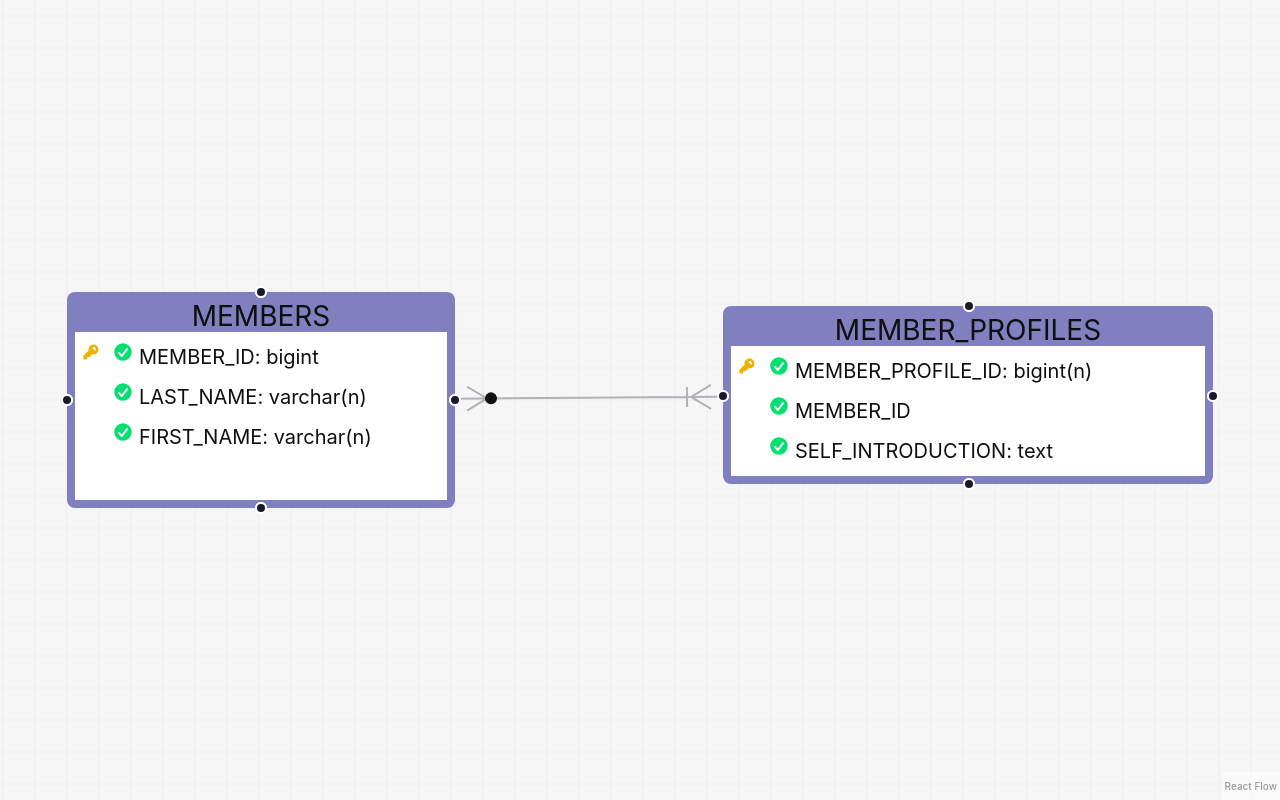
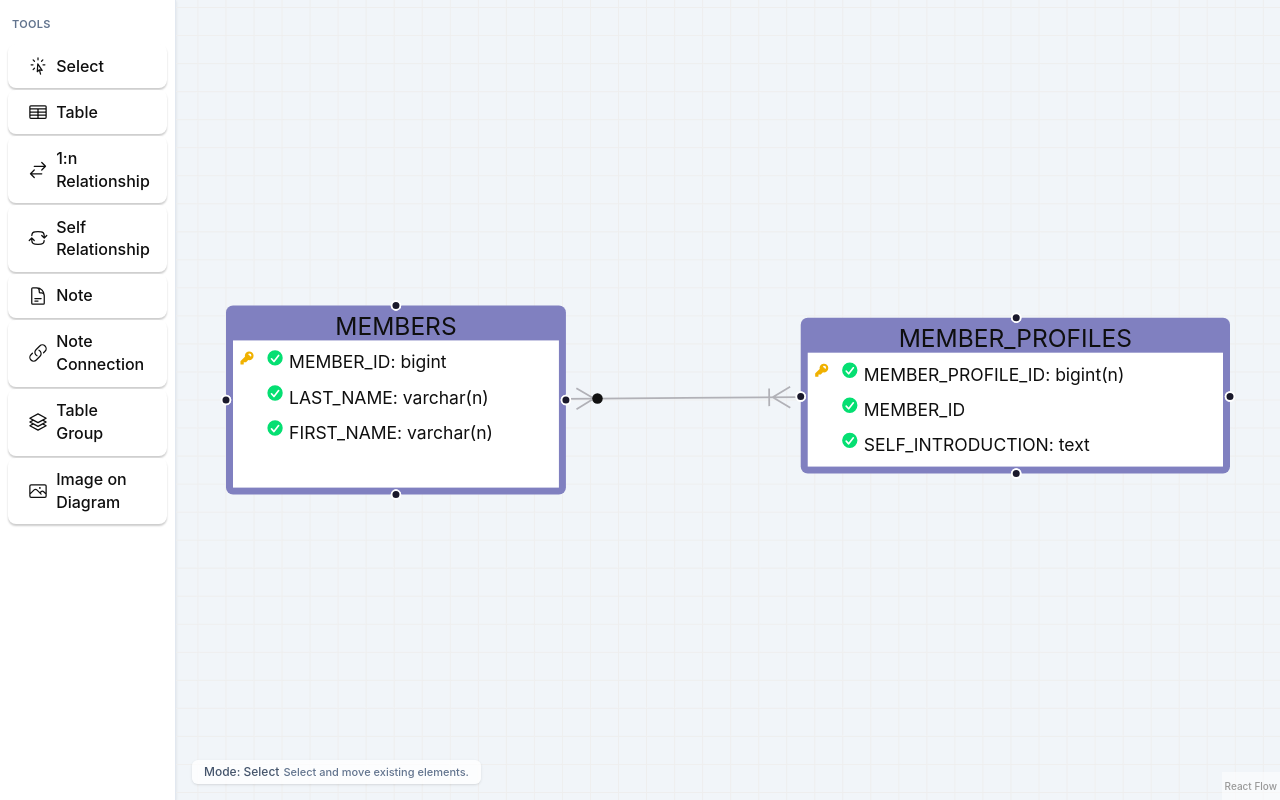
Before and after one commit to s-kai273/ersflute, a React (Vite) app: page / in a window 1280 px wide. Built offline with nearby package versions, Linux system fonts and the light colour scheme.

Commit message:
add tool bar for left side

```diff
--- a/src-tauri/app/tauri.conf.json
+++ b/src-tauri/app/tauri.conf.json
@@ -14,8 +14,8 @@
     "windows": [
       {
         "title": "ersflute",
-        "width": 800,
-        "height": 600
+        "width": 1280,
+        "height": 900
       }
     ],
     "security": {
--- a/src/components/organisms/dbDiagram/index.tsx
+++ b/src/components/organisms/dbDiagram/index.tsx
@@ -1,5 +1,16 @@
 import "@xyflow/react/dist/style.css";
-import { Table } from "../../../types/table";
+import { useState } from "react";
+import {
+  ArrowPathRoundedSquareIcon,
+  ArrowsRightLeftIcon,
+  CursorArrowRaysIcon,
+  DocumentTextIcon,
+  LinkIcon,
+  PhotoIcon,
+  Square3Stack3DIcon,
+  TableCellsIcon,
+} from "@heroicons/react/24/outline";
+import clsx from "clsx";
 import {
   Background,
   BackgroundVariant,
@@ -8,6 +19,7 @@ import {
   ReactFlow,
   useNodesState,
 } from "@xyflow/react";
+import { Table } from "../../../types/table";
 import { TableNode } from "../../molecules/tableNode";
 import { CardinalityEdge } from "../../molecules/cardinalityEdge";
 import { CardinalityEdgeData } from "../../molecules/cardinalityEdge/types";
@@ -71,11 +83,143 @@ function createEdges(tables: Table[]): Edge[] {
 const initialNodes = createNodes(tables);
 const initialEdges = createEdges(tables);
 
+const diagramTools = [
+  {
+    id: "select",
+    label: "Select",
+    icon: CursorArrowRaysIcon,
+    description: "Select and move existing elements.",
+  },
+  {
+    id: "table",
+    label: "Table",
+    icon: TableCellsIcon,
+    description: "Create a new table by clicking on the canvas.",
+  },
+  {
+    id: "oneToManyRelationship",
+    label: "1:n Relationship",
+    icon: ArrowsRightLeftIcon,
+    description: "Draw a one-to-many relationship between two tables.",
+  },
+  {
+    id: "selfRelationship",
+    label: "Self Relationship",
+    icon: ArrowPathRoundedSquareIcon,
+    description: "Connect a table to itself.",
+  },
+  {
+    id: "note",
+    label: "Note",
+    icon: DocumentTextIcon,
+    description: "Add a note to the canvas.",
+  },
+  {
+    id: "noteConnection",
+    label: "Note Connection",
+    icon: LinkIcon,
+    description: "Link an existing note to a table.",
+  },
+  {
+    id: "tableGroup",
+    label: "Table Group",
+    icon: Square3Stack3DIcon,
+    description: "Group tables together for layout control.",
+  },
+  {
+    id: "imageOnDiagram",
+    label: "Image on Diagram",
+    icon: PhotoIcon,
+    description: "Place a reference image on the canvas.",
+  },
+] as const;
+
+type DiagramMode = (typeof diagramTools)[number]["id"];
+
+type ModeSettings = {
+  cursorClass: string;
+  nodesDraggable: boolean;
+  nodesConnectable: boolean;
+  elementsSelectable: boolean;
+  selectionOnDrag: boolean;
+};
+
+const selectSettings: ModeSettings = {
+  cursorClass: "cursor-default",
+  nodesDraggable: true,
+  nodesConnectable: true,
+  elementsSelectable: true,
+  selectionOnDrag: true,
+};
+
+const creationSettings: ModeSettings = {
+  cursorClass: "cursor-crosshair",
+  nodesDraggable: false,
+  nodesConnectable: false,
+  elementsSelectable: false,
+  selectionOnDrag: false,
+};
+
+const connectionSettings: ModeSettings = {
+  cursorClass: "cursor-crosshair",
+  nodesDraggable: false,
+  nodesConnectable: true,
+  elementsSelectable: true,
+  selectionOnDrag: false,
+};
+
+const modeSettings: Record<DiagramMode, ModeSettings> = {
+  select: { ...selectSettings },
+  table: { ...creationSettings },
+  oneToManyRelationship: { ...connectionSettings },
+  selfRelationship: { ...connectionSettings },
+  note: { ...creationSettings },
+  noteConnection: { ...connectionSettings },
+  tableGroup: { ...creationSettings },
+  imageOnDiagram: { ...creationSettings },
+};
+
 export const DbDiagram = () => {
   const [nodes, _, onNodesChange] = useNodesState(initialNodes);
+  const [activeMode, setActiveMode] = useState<DiagramMode>("select");
+  const activeTool = diagramTools.find((tool) => tool.id === activeMode)!;
+  const activeModeSettings = modeSettings[activeMode];
+
   return (
-    <div className="w-screen h-screen">
+    <div className="flex h-screen w-screen bg-slate-100">
+      <aside className="flex w-44 flex-col border-r border-slate-200 bg-white/95 py-3 shadow-sm backdrop-blur">
+        <header className="px-3 pb-2 text-[11px] font-semibold uppercase tracking-wide text-slate-500">
+          Tools
+        </header>
+        <nav className="flex-1 space-y-0.5 px-2">
+          {diagramTools.map((tool) => {
+            const Icon = tool.icon;
+            const isActive = tool.id === activeMode;
+            return (
+              <button
+                key={tool.id}
+                type="button"
+                className={clsx(
+                  "flex w-full items-center gap-2 rounded-md px-2.5 py-2 text-left text-sm transition",
+                  isActive
+                    ? "bg-slate-200 text-slate-900 shadow-inner"
+                    : "text-slate-600 hover:bg-slate-100 hover:text-slate-900"
+                )}
+                onClick={() => setActiveMode(tool.id)}
+                aria-pressed={isActive}
+                title={tool.description}
+              >
+                <Icon className="h-5 w-5 shrink-0" aria-hidden />
+                <span className="font-medium">{tool.label}</span>
+              </button>
+            );
+          })}
+        </nav>
+      </aside>
+      <div className="relative flex flex-1">
         <ReactFlow
+          className={clsx("flex-1", activeModeSettings.cursorClass)}
+          style={{ width: "100%", height: "100%" }}
           nodes={nodes}
           edges={initialEdges}
           nodeTypes={{
@@ -85,10 +229,21 @@ export const DbDiagram = () => {
             cardinality: CardinalityEdge,
           }}
           onNodesChange={onNodesChange}
+          nodesDraggable={activeModeSettings.nodesDraggable}
+          nodesConnectable={activeModeSettings.nodesConnectable}
+          elementsSelectable={activeModeSettings.elementsSelectable}
+          selectionOnDrag={activeModeSettings.selectionOnDrag}
           fitView
         >
           <Background variant={BackgroundVariant.Lines} gap={16} size={1} />
         </ReactFlow>
+        <div className="pointer-events-none absolute bottom-4 left-4 rounded-md bg-white/80 px-3 py-1 text-xs font-medium text-slate-600 shadow-sm">
+          Mode: {activeTool.label}
+          <span className="ml-1 text-[11px] text-slate-500">
+            {activeTool.description}
+          </span>
+        </div>
+      </div>
     </div>
   );
 };
```
Also changed, not shown: 1 other file (tests, documents, lock files or other folders). Lines whose indentation alone changed are shown as unchanged.
